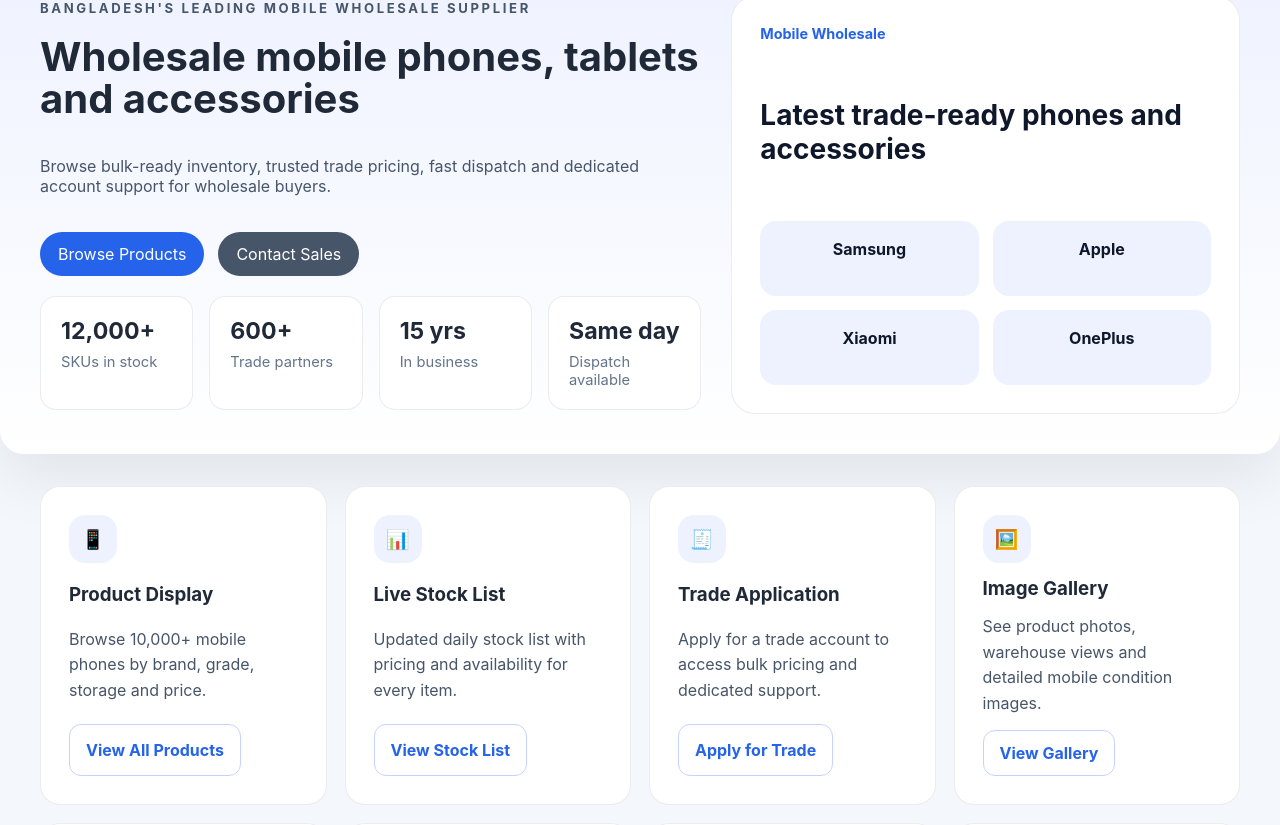
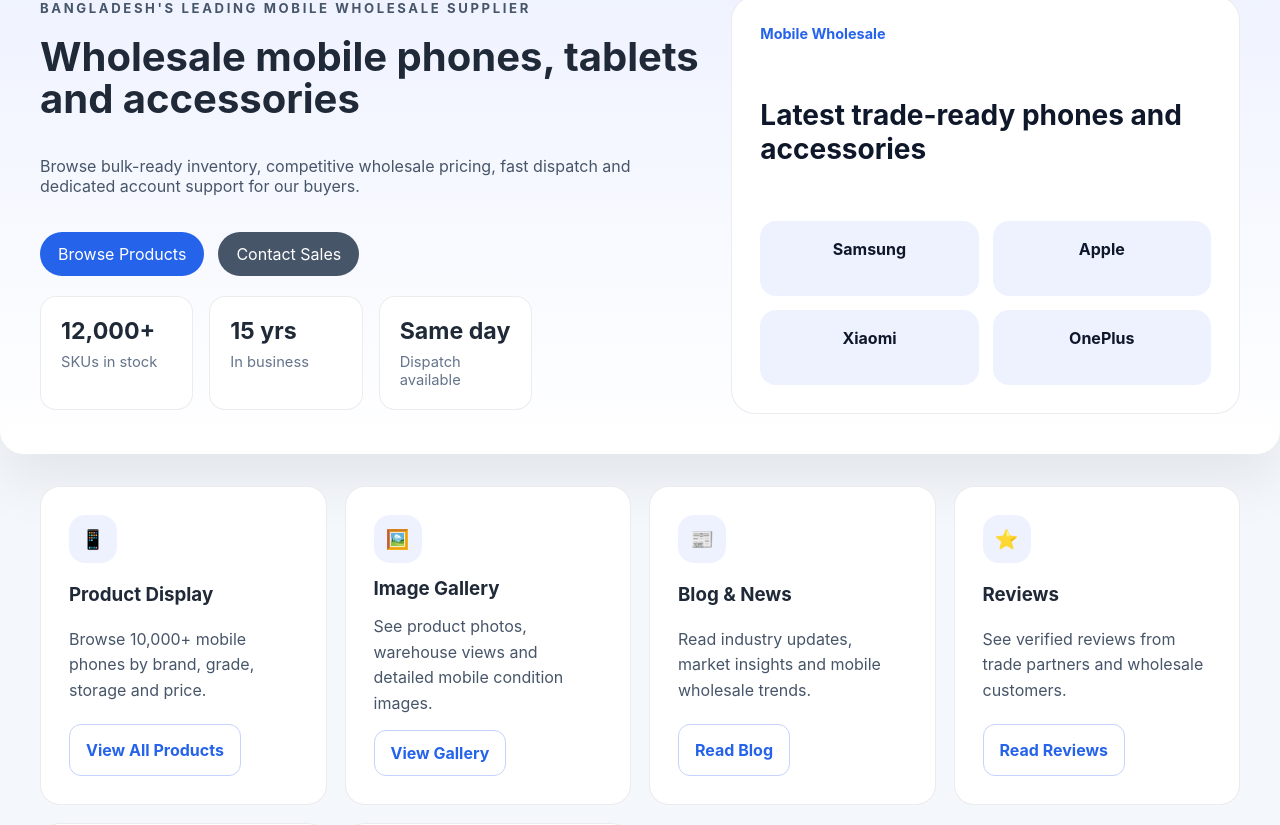
Before and after one commit to Nafis5858/Mobile-Wholesale, a React (Create React App) app in the folder frontend/: page / in a window 1280 px wide. Shown: the part 233-1058 px from the top of the page. Built offline with nearby package versions, Linux system fonts and the light colour scheme; no server answers.

Commit message:
Remove Trade Application and Live Stock List from entire site

```diff
--- a/frontend/src/App.js
+++ b/frontend/src/App.js
@@ -8,7 +8,7 @@
 import ProductDetailPage from './pages/ProductDetailPage';
 import OrdersPage from './pages/OrdersPage';
 import HomePage from './pages/HomePage';
-import StockListPage from './pages/StockListPage';
+
 import GalleryPage from './pages/GalleryPage';
 import BlogPage from './pages/BlogPage';
 
@@ -60,7 +60,7 @@
         <Route path="/dashboard" element={user ? <DashboardPage user={user} onLogout={handleLogout} onProfileUpdate={(updatedUser) => { localStorage.setItem('mobileWholesaleUser', JSON.stringify(updatedUser)); setUser(updatedUser); }} /> : <Navigate to="/login" />} />
         <Route path="/products" element={<ProductPage user={user} />} />
         <Route path="/products/:id" element={<ProductDetailPage user={user} />} />
-        <Route path="/stock-list" element={user?.role === 'admin' ? <StockListPage user={user} /> : <Navigate to="/login" />} />
+
         <Route path="/gallery" element={<GalleryPage />} />
         <Route path="/blog" element={<BlogPage />} />
         <Route path="/about" element={<AboutPage />} />
--- a/frontend/src/pages/HomePage.js
+++ b/frontend/src/pages/HomePage.js
@@ -8,8 +8,8 @@
           <span className="home-eyebrow">Bangladesh's leading mobile wholesale supplier</span>
           <h1>Wholesale mobile phones, tablets and accessories</h1>
           <p>
-            Browse bulk-ready inventory, trusted trade pricing, fast dispatch and dedicated
-            account support for wholesale buyers.
+            Browse bulk-ready inventory, competitive wholesale pricing, fast dispatch and
+            dedicated account support for our buyers.
           </p>
           <div className="home-hero-actions">
             <Link className="button" to="/products">Browse Products</Link>
@@ -20,10 +20,7 @@
               <strong>12,000+</strong>
               <span>SKUs in stock</span>
             </div>
-            <div className="home-stat-item">
-              <strong>600+</strong>
-              <span>Trade partners</span>
-            </div>
+
             <div className="home-stat-item">
               <strong>15 yrs</strong>
               <span>In business</span>
@@ -55,18 +52,7 @@
           <p>Browse 10,000+ mobile phones by brand, grade, storage and price.</p>
           <Link className="home-card-button" to="/products">View All Products</Link>
         </div>
-        <div className="home-card">
-          <div className="home-card-icon">📊</div>
-          <h3>Live Stock List</h3>
-          <p>Updated daily stock list with pricing and availability for every item.</p>
-          <Link className="home-card-button" to="/stock-list">View Stock List</Link>
-        </div>
-        <div className="home-card">
-          <div className="home-card-icon">🧾</div>
-          <h3>Trade Application</h3>
-          <p>Apply for a trade account to access bulk pricing and dedicated support.</p>
-          <Link className="home-card-button" to="/trade">Apply for Trade</Link>
-        </div>
+
         <div className="home-card">
           <div className="home-card-icon">🖼️</div>
           <h3>Image Gallery</h3>
```
